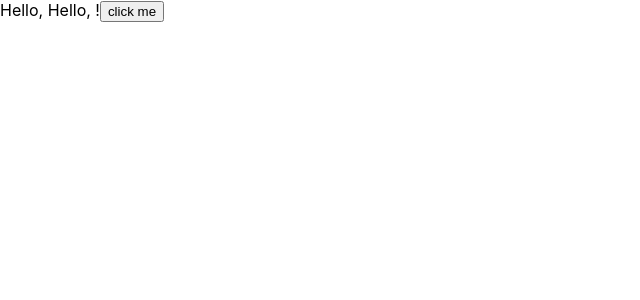
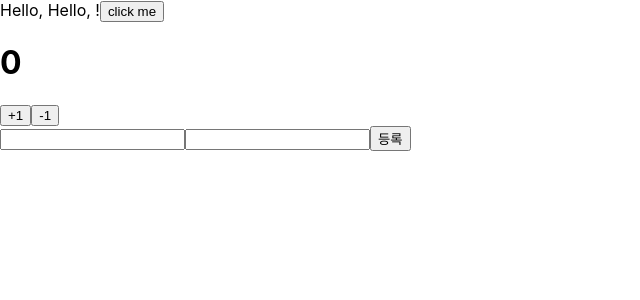
Before and after one commit to Young-Yoii/React-typescript-study, a React (Create React App) app: page / in a window 1280 px wide. Shown: the top 300 px of the page, without its empty margins (0-640 px from the left). Built offline with nearby package versions, Linux system fonts and the light colour scheme.

Commit message:
타입스크립트와 useState

```diff
--- a/src/App.tsx
+++ b/src/App.tsx
@@ -2,12 +2,23 @@
 import logo from './logo.svg';
 import './App.css';
 import Greeting from './Greetings';
+import Counter from './Counter';
+import MyForm from './MyForm';
 
 function App() {
   const onClick = (name: string) => {
     console.log(name);
   }
-  return <Greeting name="Hello" onClick={onClick} />
+  const onSubmit = (form:{name: string, description: string}) => {
+    console.log(form);
+  }
+  return (
+    <>
+      <Greeting name="Hello" onClick={onClick} />
+      <Counter />
+      <MyForm onSubmit={onSubmit}/>
+    </>
+  )
 }
 
 export default App;
--- /dev/null
+++ b/src/Counter.tsx
@@ -0,0 +1,25 @@
+import { useState } from "react";
+
+const Counter = () => {
+    //useState를 사용 할 때 Generics 를 사용하지 않아도 알아서 타입을 유추하기 때문에 생략해도 상관없다.
+    const [counter, setCounter] = useState<number>(0);
+    //그러나 상태가 null일 수도 있고 아닐수도 있을때 Generics 를 활용하시면 좋다.
+    // ex)
+    // type Information = {name: string, description: string};
+    // const [info, setInfo] = useState<Information | null>(null);
+
+    const onIncrease = () => setCounter(counter + 1);
+    const onDecrease = () => setCounter(counter - 1);
+
+    return (
+        <div>
+            <h1>{counter}</h1>
+            <div>
+                <button onClick={onIncrease}>+1</button>
+                <button onClick={onDecrease}>-1</button>
+            </div>
+        </div>
+    )
+};
+
+export default Counter;
--- /dev/null
+++ b/src/MyForm.tsx
@@ -0,0 +1,43 @@
+import { useState } from "react";
+
+type MyFormProps = {
+    onSubmit: (form: {name: string, description: string}) => void
+};
+
+const MyForm = ({onSubmit}: MyFormProps) => {
+    const [form, setForm] = useState({
+        name: '',
+        description: '',
+    })
+
+    const {name, description} = form;
+
+    const onChange = (e: React.ChangeEvent<HTMLInputElement>) => {
+        const {name, value} = e.target;
+        setForm({
+            ...form,
+            [name]: value
+        })
+    };
+
+    const handleSubmit = (e: React.FormEvent<HTMLFormElement>) => {
+        e.preventDefault();
+
+        onSubmit(form);
+        setForm({
+            name: '',
+            description: '',
+        })
+        //초기화
+    };
+
+    return (
+        <form onSubmit={handleSubmit}>
+            <input name="name" value={name} onChange={onChange} />
+            <input name="description" value={description} onChange={onChange} />
+            <button type="submit">등록</button>
+        </form>
+    )
+}
+
+export default MyForm
```
